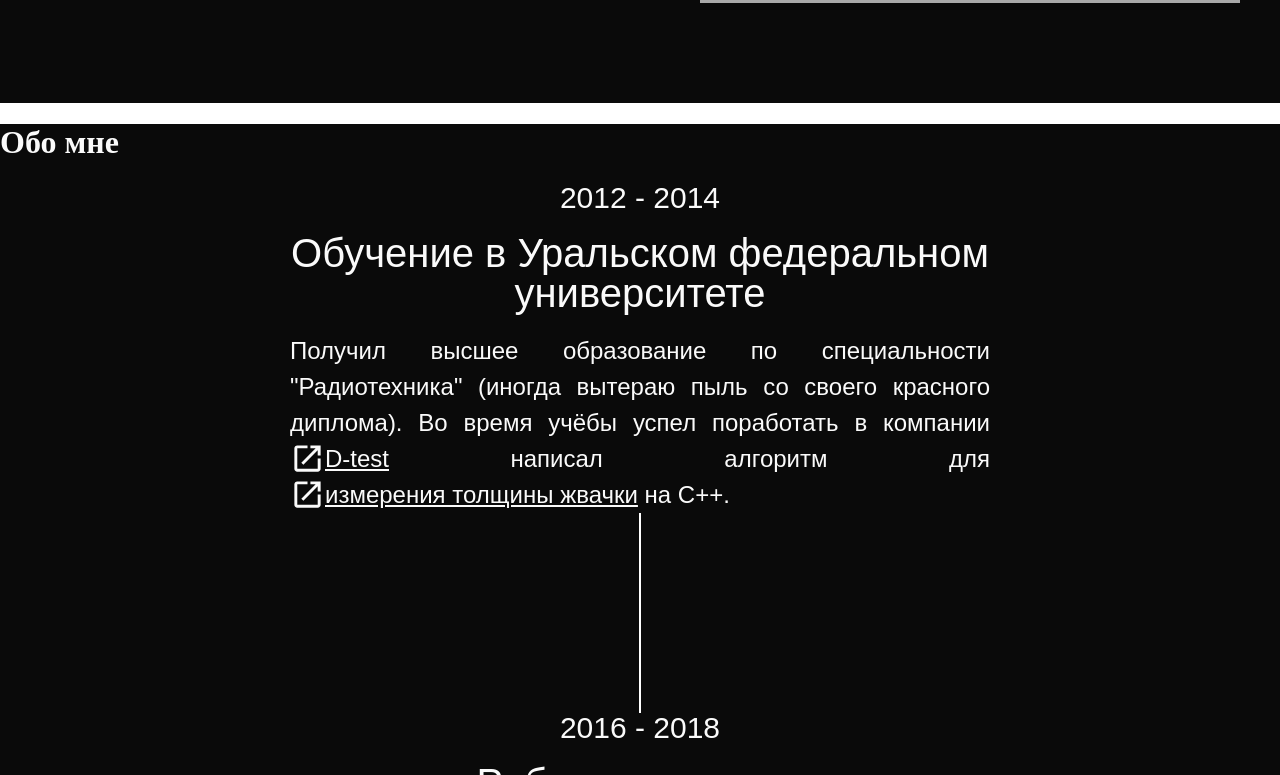
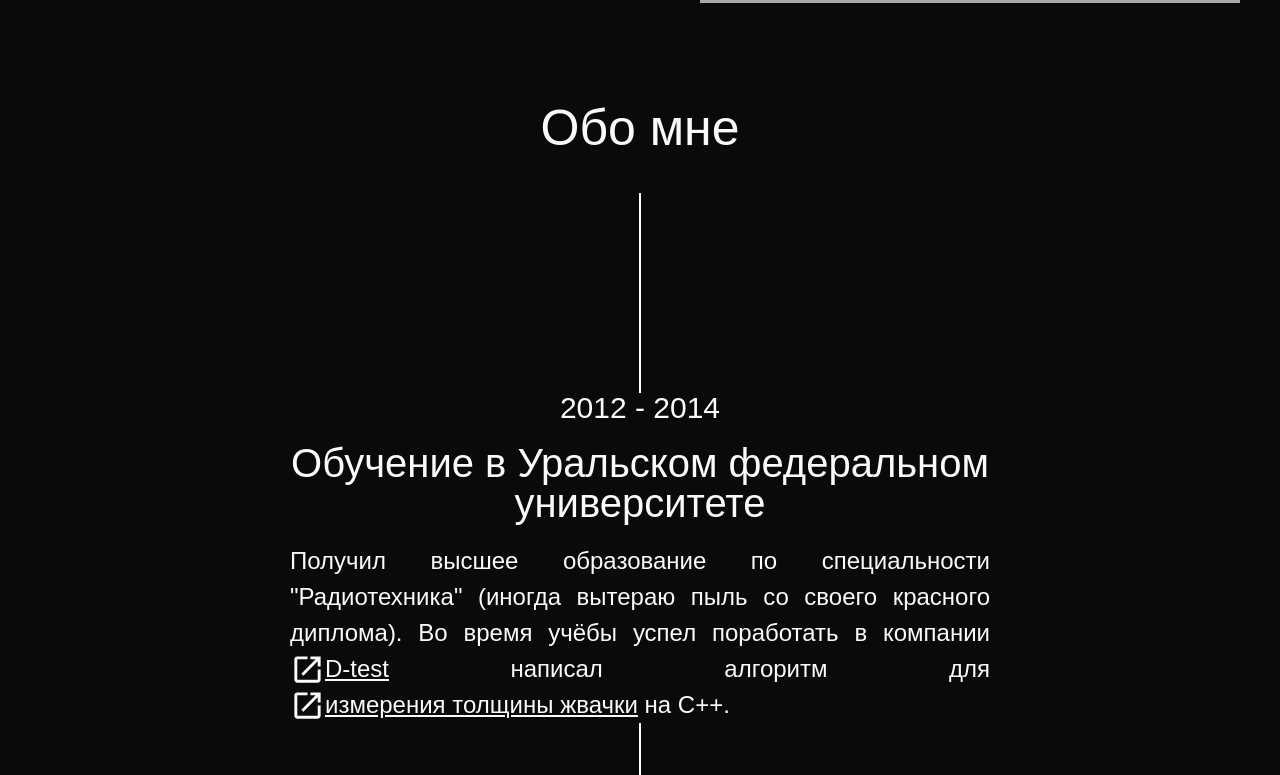
Before and after one commit to AleksandrIlinykh/portfolio, a React (Create React App) app: page / in a window 1280 px wide. Shown: the part 805-1580 px from the top of the page. Built offline with nearby package versions, Linux system fonts and the light colour scheme; a web font is replaced by a local one.

Commit message:
edit Timeline header style

```diff
--- a/src/components/about/timeline/content/content.module.css
+++ b/src/components/about/timeline/content/content.module.css
@@ -12,12 +12,11 @@
 }
 
 .date {
-  composes: timelineDate from "../../../common/common.module.css";
+  composes: timelineElementDate from "../../../common/common.module.css";
 }
 .header {
-  composes: timelineHeader from "../../../common/common.module.css";
+  composes: timelineElementHeader from "../../../common/common.module.css";
 }
-
 .text {
-  composes: timelineText from "../../../common/common.module.css";
+  composes: timelineElementText from "../../../common/common.module.css";
 }
--- a/src/components/about/timeline/timeline.jsx
+++ b/src/components/about/timeline/timeline.jsx
@@ -7,17 +7,17 @@ import timelineStyles from "./timeline.module.css";
 export default function Timeline() {
   return (
     <div className={timelineStyles.timeline}>
-      <h1>Обо мне</h1>
+      <h2 className={timelineStyles.header}>Обо мне</h2>
       <div className={timelineStyles.content}>
         {timelineData.map((timelineElement) => (
           <>
+            <Line width={"2px"} height={"200px"} color={"white"} />
             <Content
               date={timelineElement.date}
               header={timelineElement.header}
               text={timelineElement.text}
               key={timelineElement.id}
             />
-            <Line width={"2px"} height={"200px"} color={"white"} />
           </>
         ))}
       </div>
--- a/src/components/about/timeline/timeline.module.css
+++ b/src/components/about/timeline/timeline.module.css
@@ -4,6 +4,12 @@
   justify-content: center;
   background-color: var(--background-main);
   color: var( --text-main);
+}
+
+.header {
+  text-align: center;
+  margin-bottom: 40px;
+  composes: timelineHeader from "../../common/common.module.css";
 }
 
 .content {
@@ -16,7 +22,6 @@
 }
 
 .text {
-
   text-align: right;
 }
 
--- a/src/components/common/common.module.css
+++ b/src/components/common/common.module.css
@@ -29,13 +29,21 @@
   font-family: 'Source Code Pro', Arial, sans-serif;
   font-style: normal;
   font-weight: 500;
-  font-size: 40px;
-
+  font-size: 50px;
   line-height: 100%;
   color: var(--text-color);
 }
 
-.timelineDate {
+.timelineElementHeader {
+  font-family: 'Source Code Pro', Arial, sans-serif;
+  font-style: normal;
+  font-weight: 500;
+  font-size: 40px;
+  line-height: 100%;
+  color: var(--text-color);
+}
+
+.timelineElementDate {
   font-family: 'Source Code Pro', Arial, sans-serif;
   font-style: normal;
   font-weight: 500;
@@ -44,7 +52,7 @@
   color: var(--text-color);
 }
 
-.timelineText {
+.timelineElementText {
   font-family: 'Source Code Pro', Arial, sans-serif;
   font-style: normal;
   font-weight: 500;
```
